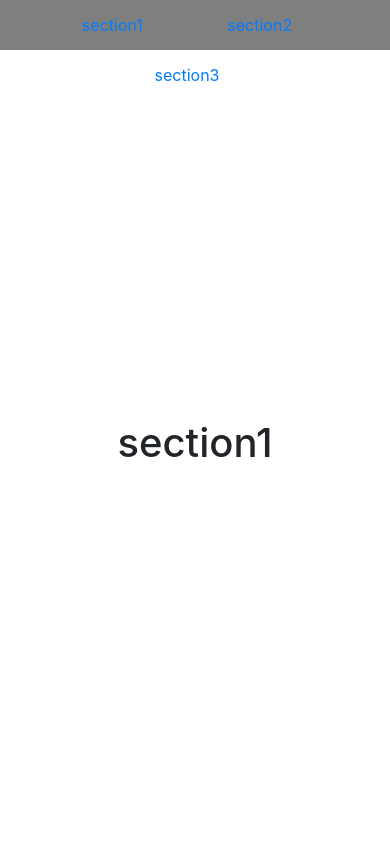
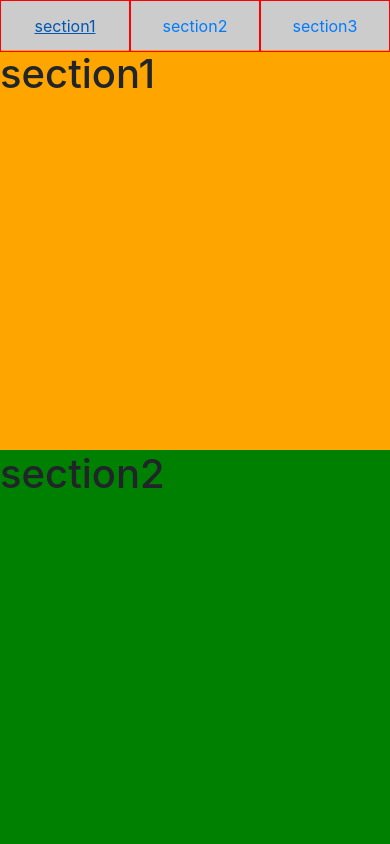
Before and after one commit to csslick/swiper-fullscreen, a plain HTML site: page index.html in a window 390 px wide. Shown: the top 844 px of the page. Drawn offline with nearby package versions, Linux system fonts and the light colour scheme.

Commit message:
Update index.html

```diff
--- a/index.html
+++ b/index.html
@@ -8,19 +8,16 @@
   <!-- 부트스트랩 -->
   <link rel="stylesheet" href="https://maxcdn.bootstrapcdn.com/bootstrap/4.5.0/css/bootstrap.min.css">
   <!-- swiper -->
-  <link
-    rel="stylesheet"
-    href="https://unpkg.com/swiper/css/swiper.css"
-    media="screen and (min-width: 501px)"
-  >
-
+  <link rel="stylesheet" href="https://unpkg.com/swiper/css/swiper.css" media="screen and (min-width: 501px)">
   <script src="https://code.jquery.com/jquery-3.1.0.js"></script>
   <!-- swiper.js -->
   <script src="https://unpkg.com/swiper/js/swiper.min.js"></script>
   <style>
+    /* CSS Reset */
     * {
-      margin: 0;
+      margin: 0!important;
       padding: 0;
+      box-sizing: border-box;
     }
 
     ul {
@@ -31,9 +28,14 @@
     body {
       position: relative;
       height: 100%;
-      box-sizing: border-box;
+    }
+    body {
+      /* fixed header 높이만큼 상단 여백 */
+      padding-top: 50px;
     }
 
+    /* PC CSS */
+    @media screen and (min-width: 501px) {
       .swiper-container {
         width: 100%;
         height: 100%;
@@ -51,14 +53,16 @@
       .swiper-slide img {
         width: 100%;
       }
+    }
 
+    /* 공통 CSS */
     #main_header {
       position: fixed;
       top: 0;
       left: 0;
       z-index: 999;
-      /* background: #ccc; */
-      background: rgba(0, 0, 0, 0.5);
+      background: #ccc;
+      /* background: rgba(0, 0, 0, 0.5); */
       width: 100%;
       height: 50px;
     }
@@ -82,15 +86,35 @@
       position: fixed;
     }
 
-    section {
-      padding-top: 50px;
+
+    #s1 {
+      background: orange;
     }
 
+    #s2 {
+      background: green;
+    }
+
+    #s3 {
+      background: yellow;
+    }
+
+    /* 모바일 CSS */
     @media screen and (max-width: 500px) {
-      section {
-        width: 100%;
-        height: 100vh;
+      #gnb ul li {
+        margin: 0;
+        padding: 0;
+        width: 33.33%;
+        float: left;
+        height: 50px;
       }
+
+      #gnb ul li a {
+        border: 1px solid red;
+      }
+
+      section { height: 400px;}
+
     }
   </style>
 </head>
```
Lines whose indentation alone changed are shown as unchanged.
